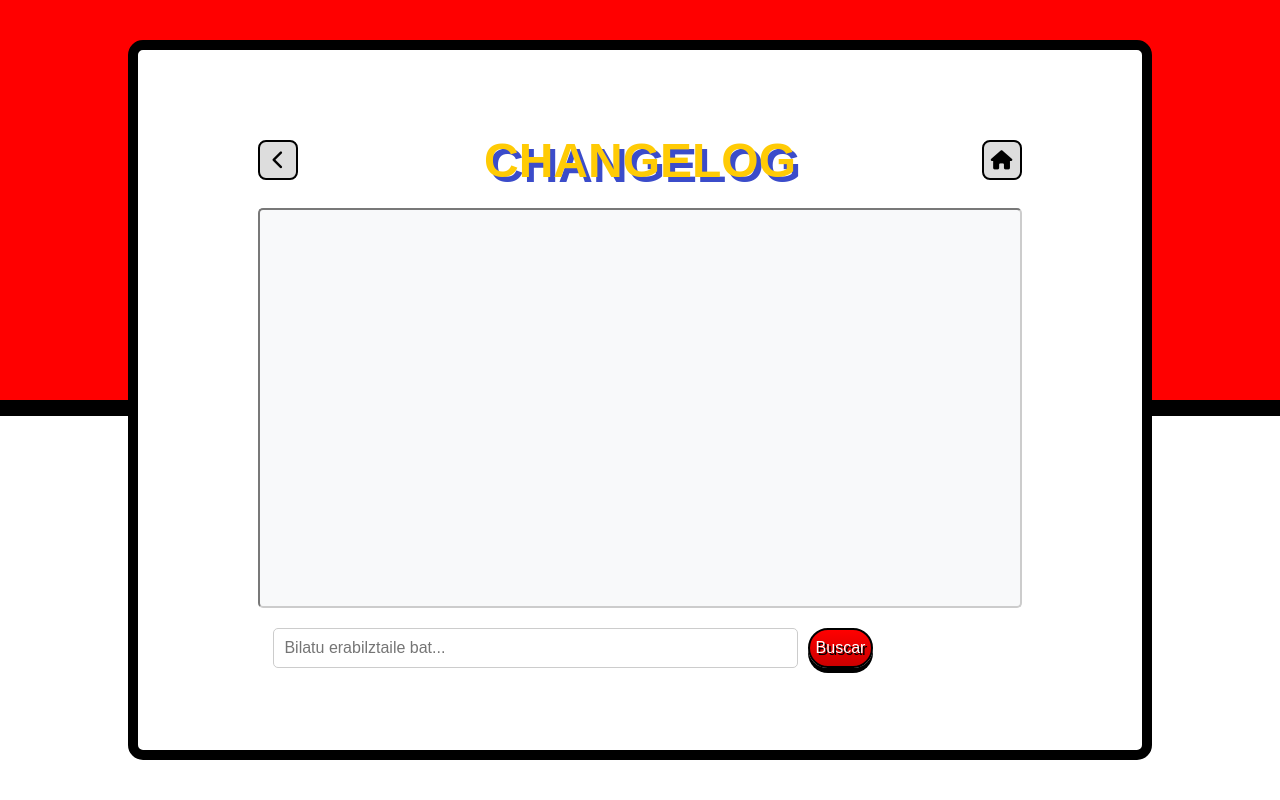
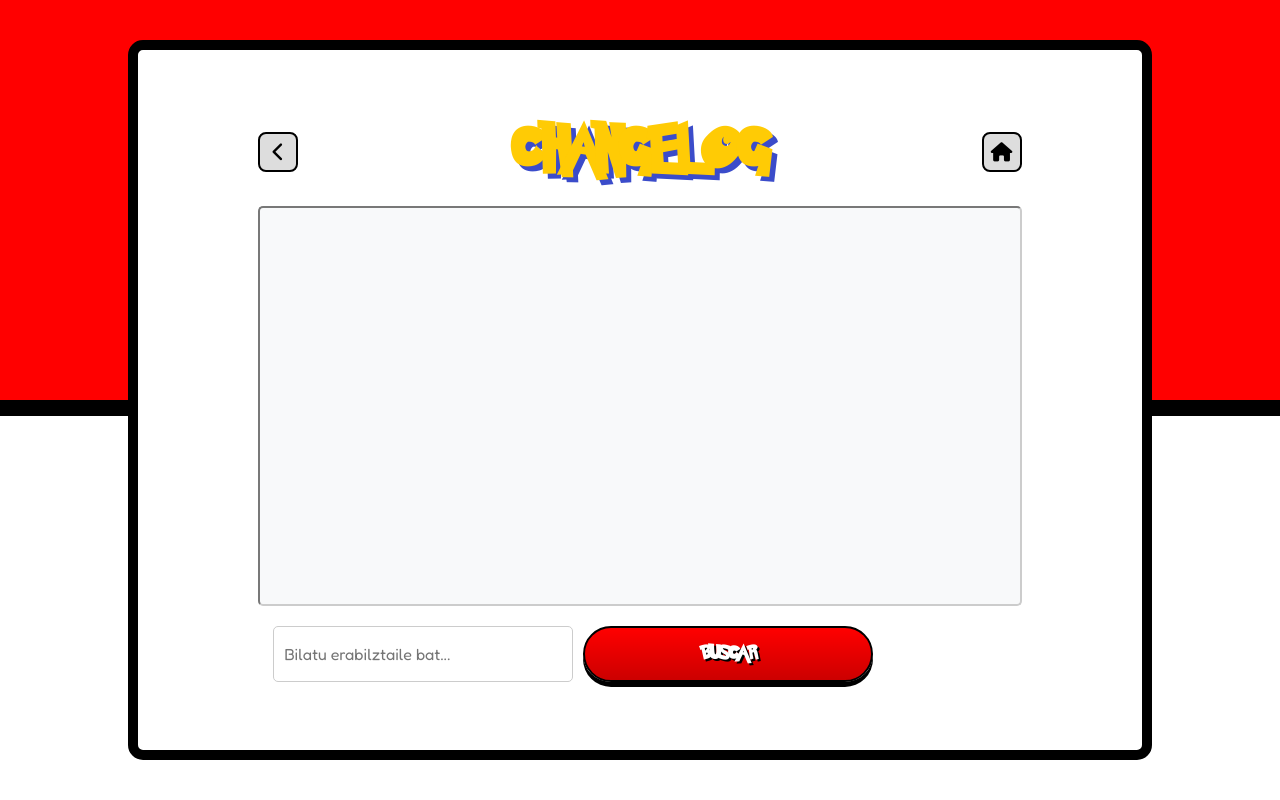
Before and after one commit to Yassin-M/PokedexISAD, a Flask app: page /changelog in a window 1280 px wide. Run offline with Flask 3, Linux system fonts and the light colour scheme; data that the repository does not hold is empty.

Commit message:
Fix merge conflicts in style.css
Removed merge conflict markers from style.css.

```diff
--- a/app/static/css/style.css
+++ b/app/static/css/style.css
@@ -1,7 +1,3 @@
-<<<<<<< HEAD
-=======
-
->>>>>>> erabiltzaile
 @import url('https://fonts.googleapis.com/css2?family=Fredoka:wght@400;600&display=swap');
 
 @font-face {
@@ -48,14 +44,11 @@ body {
     width: 500px;
     margin: 0 auto;
     padding: 20px;
-<<<<<<< HEAD
 }
 
 .changelog-mode .login-container {
     width: 80%;
     max-width: 900px;
-=======
->>>>>>> erabiltzaile
 }
 
 .form-container .login-container > h2 {
@@ -116,10 +109,6 @@ body {
     margin-top: 10px;
 }
 
-<<<<<<< HEAD
-
-=======
->>>>>>> erabiltzaile
 .btn {
     border: none;
     padding: 15px 0;
```
